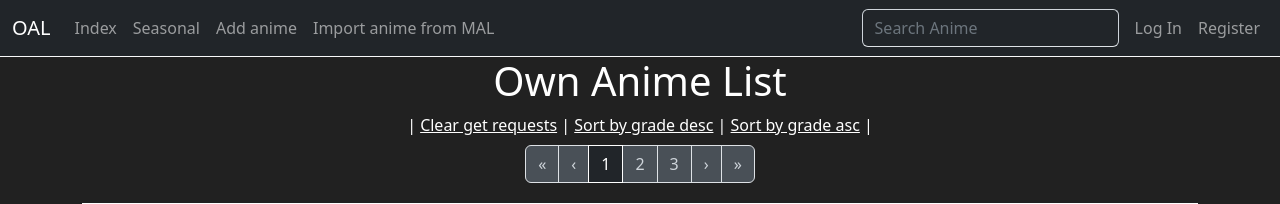
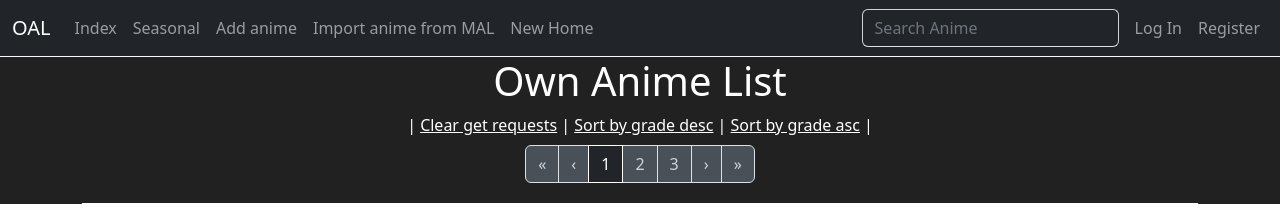
Before and after one commit to NackiE23/MyAnimeList, a Flask app: page / in a window 1280 px wide. Shown: the top 204 px of the page. Run offline with Flask 3, Linux system fonts and the light colour scheme; data comes from the database, SQL or seed files in the repository; some libraries are stand-ins or nearby versions.

Commit message:
Update styles part 1

```diff
--- a/site_package/routes.py
+++ b/site_package/routes.py
@@ -16,6 +16,15 @@ from site_package.models import Anime, User, AnimeCategory, ListCategory, UserAn
 
 def compare_category_with_ids(anime_categories: list, categories_ids: list) -> bool:
     return len(anime_categories) != len(set([cat.id for cat in anime_categories] + categories_ids))
+
+
+@app.route('/new_home', methods=['GET', 'POST'])
+def new_home():
+    context = {
+        'title': "Index page"
+    }
+
+    return render_template('new_home.html', **context)
 
 
 @app.route('/change_anime_grade', methods=['POST'])
--- a/site_package/templates/base.html
+++ b/site_package/templates/base.html
@@ -33,6 +33,9 @@
                   </li>
                   <li class="nav-item">
                      <a class="nav-link" href="{{ url_for('import_anime') }}">Import anime from MAL</a>
+                  </li>
+                  <li class="nav-item">
+                     <a class="nav-link" href="{{ url_for('new_home') }}">New Home</a>
                   </li>
                   <!-- <li class="nav-item">
                      <a class="nav-link" href="{{ url_for('my_lists_page') }}">My Lists</a>
```
